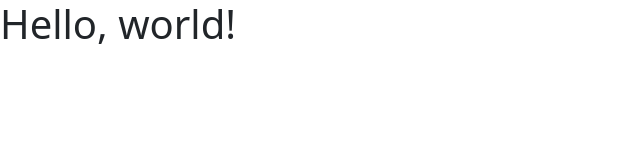
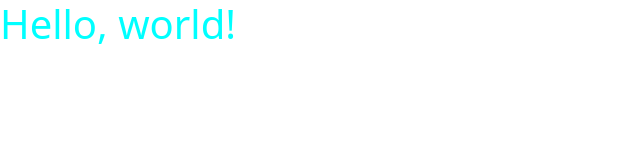
Before and after one commit to arfathusain/md-arif, a plain HTML site: page index.html in a window 1280 px wide. Shown: the whole page, without its empty margins (0-640 px from the left). Drawn offline with nearby package versions, Linux system fonts and the light colour scheme.

Commit message:
added me

```diff
--- a/index.html
+++ b/index.html
@@ -7,6 +7,7 @@
 
     <!-- Bootstrap CSS -->
     <link href="https://cdn.jsdelivr.net/npm/bootstrap@5.1.3/dist/css/bootstrap.min.css" rel="stylesheet" integrity="sha384-1BmE4kWBq78iYhFldvKuhfTAU6auU8tT94WrHftjDbrCEXSU1oBoqyl2QvZ6jIW3" crossorigin="anonymous">
+    <link rel="stylesheet" href="/style.css/style.css">
 
     <title>ariful islam</title>
   </head>
--- /dev/null
+++ b/style.css/style.css
@@ -0,0 +1,3 @@
+h1{
+    color: aqua;
+}
```
